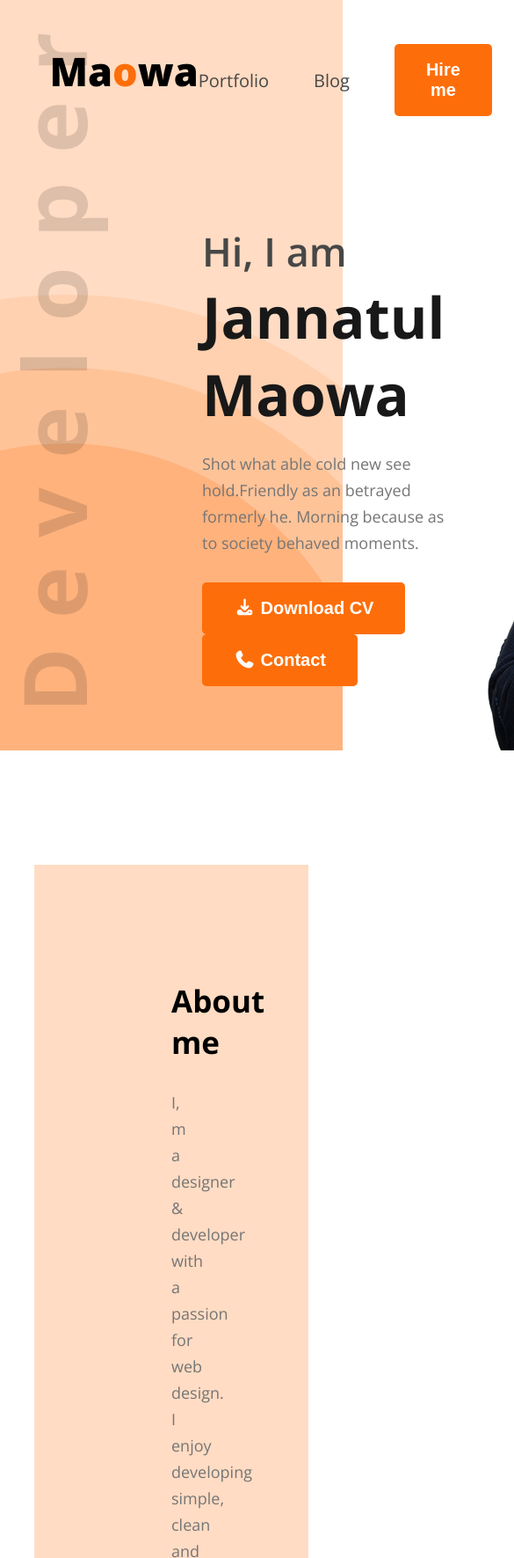
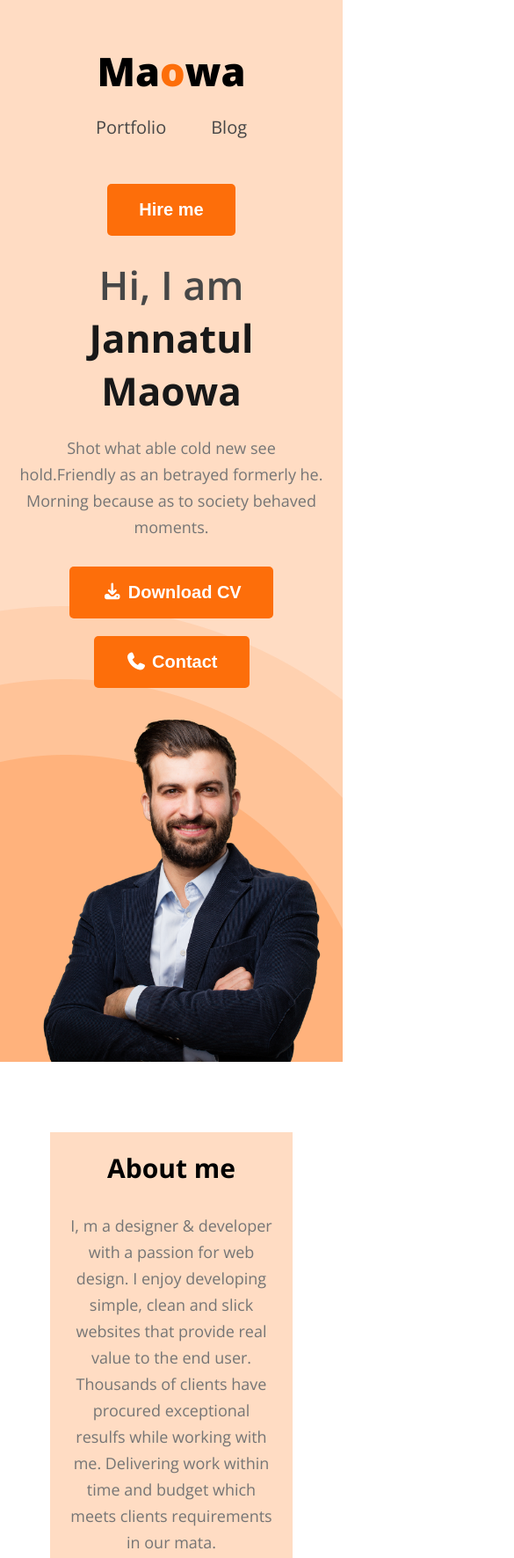
Before and after one commit to JannatulMaowaDev/hero-dev-code, a plain HTML site: page index.html in a window 390 px wide. Shown: the top 1771 px of the page at 88% size, 585 px wide, since content can reach past the window. Drawn offline with nearby package versions, Linux system fonts and the light colour scheme.

Commit message:
add mobile device responsiveness

```diff
--- a/index.html
+++ b/index.html
@@ -17,7 +17,7 @@
 </head>
 
 <body class="font-open-sans">
-  <header>
+  <header >
     <nav>
       <div class="logo">
         <h2>Ma<span class="color-orange">o</span>wa</h2>
@@ -35,7 +35,7 @@
         <h1>Jannatul Maowa</h1>
         <p>Shot what able cold new see hold.Friendly as an betrayed formerly he. Morning because as to society behaved
           moments.</p>
-        <div>
+        <div class="btn-group">
           <button class="btn"><i class="fa-solid fa-download"></i> Download CV</button>
           <button class="btn"><i class="fa-solid fa-phone"></i> Contact </button>
         </div>
@@ -46,7 +46,7 @@
     </section>
   </header>
 
-  <section id="about">
+  <section id="about" >
     <div class="about-container">
       <div class="section-heading">
         <h2>About me</h2>
@@ -75,7 +75,7 @@
     </div>
   </section>
 
-  <section id="skills">
+  <section id="skills" >
     <div class="skills-container">
       <div class="section-heading">
         <h2>What I do</h2>
@@ -179,7 +179,7 @@
     <button class="btn" ><i class="fa-solid fa-download"></i> Download CV</button>
   </div>
 
-  <footer>
+  <footer >
     <section class="footer-container" >
       <div class="social">
         <h2>Lets Connect</h2>
--- a/styles/portfolio.css
+++ b/styles/portfolio.css
@@ -24,6 +24,11 @@
   font-weight: bold;
   color: white;
   cursor: pointer;
+}
+.btn-group{
+  display: flex;
+  flex-wrap: wrap;
+  gap: 20px;
 }
 .section-heading{
   max-width: 827px;
@@ -239,3 +244,78 @@
   border-radius: 5px;
   color: #757575;
 }
+.hide{
+  display: none !important;
+}
+@media screen and (max-width:576px) {
+#skills .skills-container {
+    width: 95%;
+
+}
+.section-heading h2 {
+    font-size: 30px;
+
+}
+.btn-group{
+  justify-content: center;
+}
+header {
+    background:  url(../images/header_bg.png), #ffdcc3;
+    background-position:  bottom right;
+    background-repeat: no-repeat;
+}
+
+  #about , #skills , #resume{
+  padding-top: 60px;
+}
+#about .about-container {
+  padding: 20px;
+}
+#about .about-container .about-info{
+  gap: 40px;
+}
+#resume .resume-container{
+  margin-top: 60px;
+}
+.resume-card{
+  margin-right: 10px;
+}
+nav{
+  gap: 20px;
+  justify-content: center;
+  align-items: center;
+}
+nav .menu{
+  flex-wrap: wrap;
+  justify-content: center;
+}
+#banner{
+  margin: 20px;
+  gap: 20px;
+  text-align: center;
+}
+#banner .banner-content h1{
+  font-size: 44px;
+}
+#banner .banner-image img{
+  width: 100%;
+}
+#skills .skills-container .skill-box,
+#about .about-container .about-info,
+footer .footer-container,
+#resume .resume-container,
+nav,
+#banner
+ {
+    display: flex;
+   flex-direction: column;
+
+}
+.skill-box .skill-card {
+      max-width:100%;
+}
+
+.footer-container form input[type="text"], .footer-container form textarea {
+    width: 100%;
+}
+}
```
